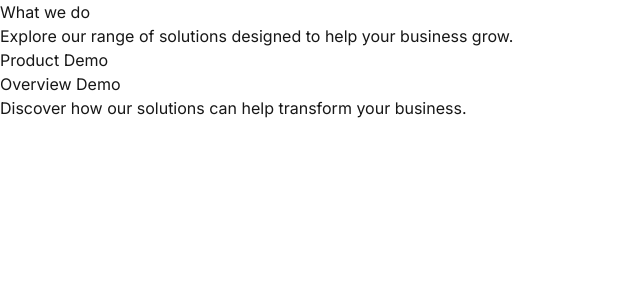
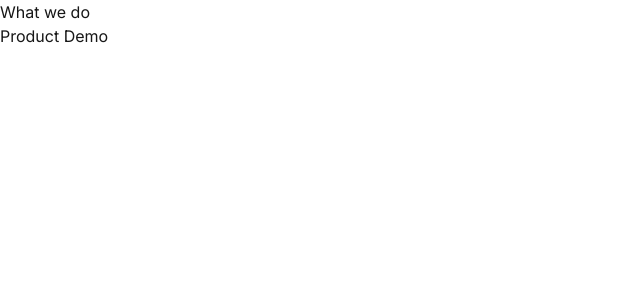
Before and after one commit to jwaldor/paagedemo, a Next.js app: page /demoPage in a window 1280 px wide. Shown: the top 300 px of the page, without its empty margins (0-640 px from the left). Built offline with nearby package versions, Linux system fonts and the light colour scheme.

Commit message:
remove homepage content/default page

```diff
--- a/src/app/demoPage/actions.ts
+++ b/src/app/demoPage/actions.ts
@@ -47,13 +47,11 @@ export async function getDemoPageContent(
 
   if (!page) {
     return {
-      title: "Welcome",
-      whatWeDo:
-        "Explore our range of solutions designed to help your business grow.",
+      title: "Error",
+      whatWeDo: "",
       productDemo: {
-        title: "Overview Demo",
-        description:
-          "Discover how our solutions can help transform your business.",
+        title: "",
+        description: "",
       },
     };
   }
--- a/src/app/page.tsx
+++ b/src/app/page.tsx
@@ -1,11 +1,10 @@
 
-import Link from 'next/link'
 
 export default function Home() {
   return (
     <div className="container mx-auto p-4">
       <h1 className="text-2xl font-bold mb-4">Welcome to Demo Pages</h1>
-      <ul className="list-disc pl-5">
+      {/* <ul className="list-disc pl-5">
         <li>
           <Link href="/demoPage?pageId=1" className="text-blue-500 hover:underline">
             Demo Page 1
@@ -21,7 +20,7 @@ export default function Home() {
             Demo Page 3
           </Link>
         </li>
-      </ul>
+      </ul> */}
     </div>
   )
 }
```
